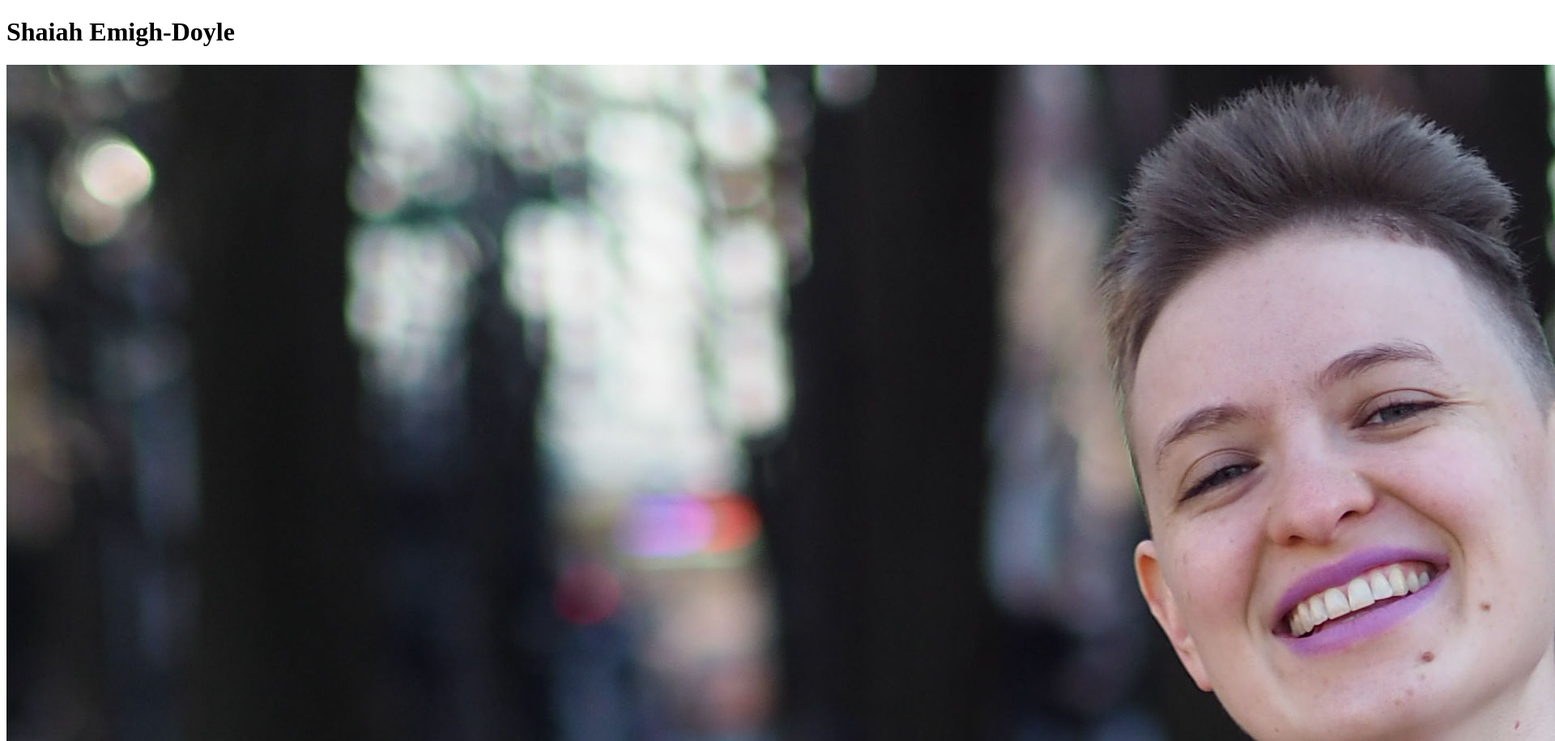
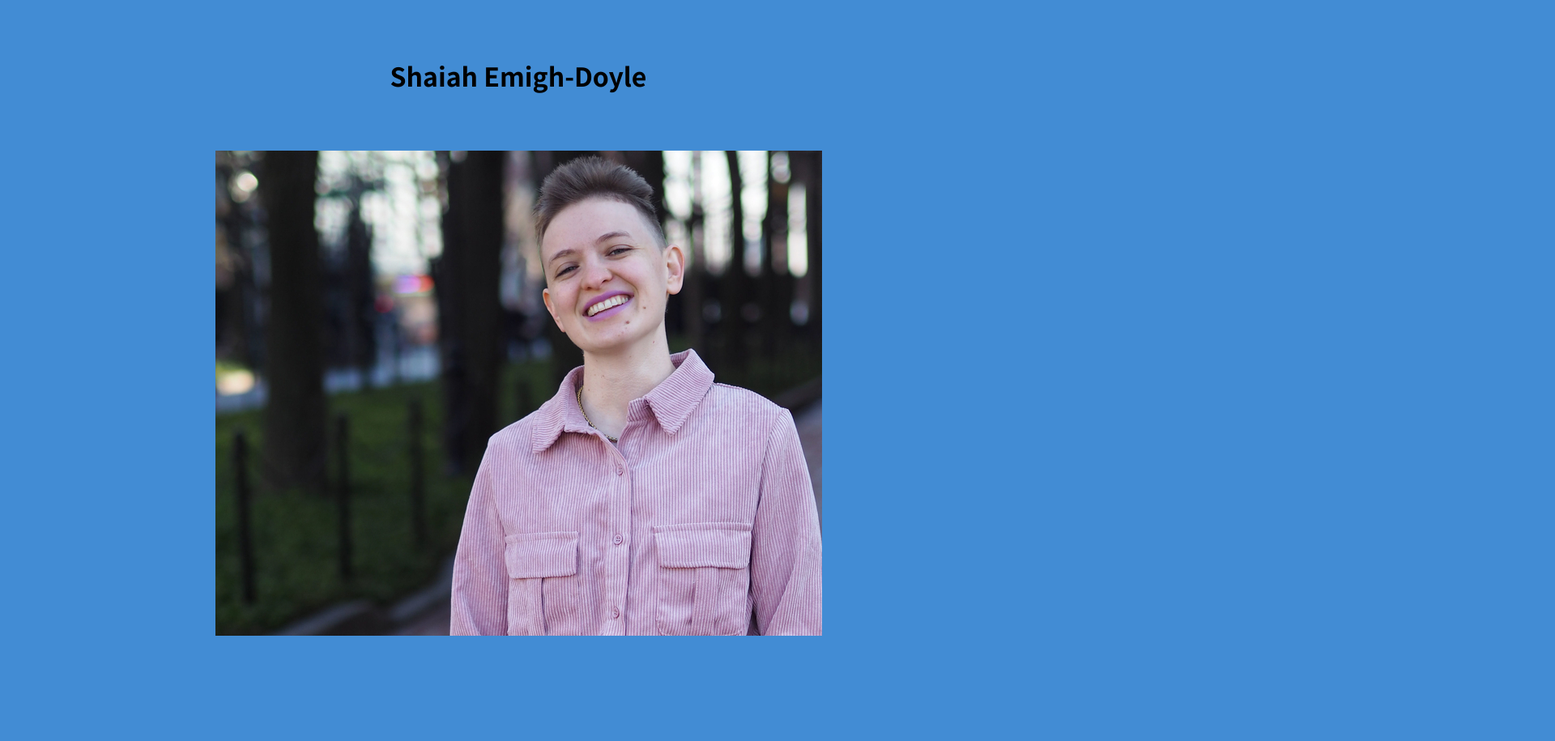
Before and after one commit to ShaiahWren/shaiahwren, a plain HTML site: page index.html in a window 1280 px wide. Shown: the top 915 px of the page at 81% size, 1920 px wide, since content can reach past the window. After the commit the page ends 800 px from the top, so only its background shows below. Drawn offline with Linux system fonts and the light colour scheme.

Commit message:
added styles to the index page and resized photo

```diff
--- a/index.html
+++ b/index.html
@@ -3,14 +3,21 @@
   <head>
     <meta charset="UTF-8" />
     <meta name="viewport" content="width=device-width, initial-scale=1.0" />
-    <title>Document</title>
+    <link rel="stylesheet" href="styles.css" />
+    <link href="https://fonts.googleapis.com/css2?family=Noto+Sans+TC:wght@700&display=swap" rel="stylesheet">
+    <link href="https://fonts.googleapis.com/css2?family=Noto+Sans+TC:wght@300&display=swap" rel="stylesheet">
+    <title>Shaiah's New Portfolio</title>
   </head>
   <body>
     <header>
-      <h1>Shaiah Emigh-Doyle</h1>
+      <div class="header">
+        <h1>Shaiah Emigh-Doyle</h1>
+      </div>
     </header>
     <main>
-      <img src="shaiahcolombia.jpg" alt="image of shaiah" />
+      <div class="my-image">
+        <img src="/images/shaiahcolumbiasmall.jpg" alt="image of shaiah" />
+      </div>
     </main>
   </body>
 </html>
--- /dev/null
+++ b/styles.css
@@ -0,0 +1,23 @@
+*, *:before, *:after {
+    box-sizing: border-box;
+}
+html {
+    font-size: 16px;
+    box-sizing: border-box;
+    font-family: 'Noto Sans TC', sans-serif;
+    background-color: #428CD4;
+}
+
+
+.header {
+    margin: 70px;
+}
+h1 {
+    text-align: center;
+}
+
+.my-image {
+    margin: 0 auto;
+    width: 100%;
+    text-align: center;
+}
```
Also changed, not shown: images/shaiahcolumbiasmall.jpg (added), shaiahcolombia.jpg (deleted).
